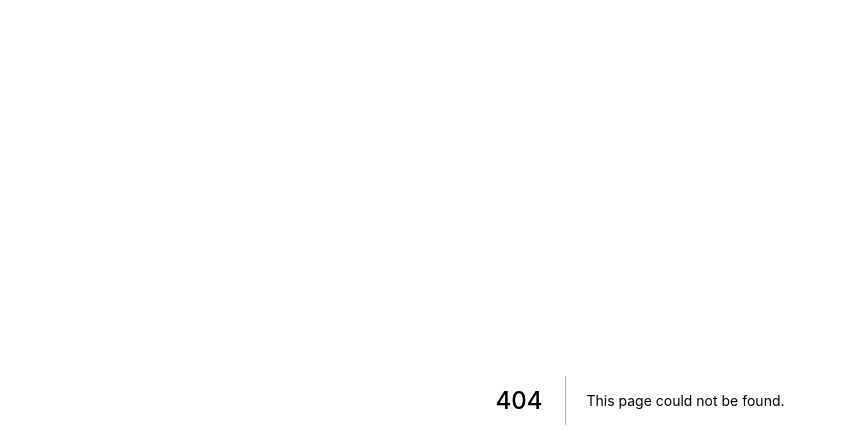
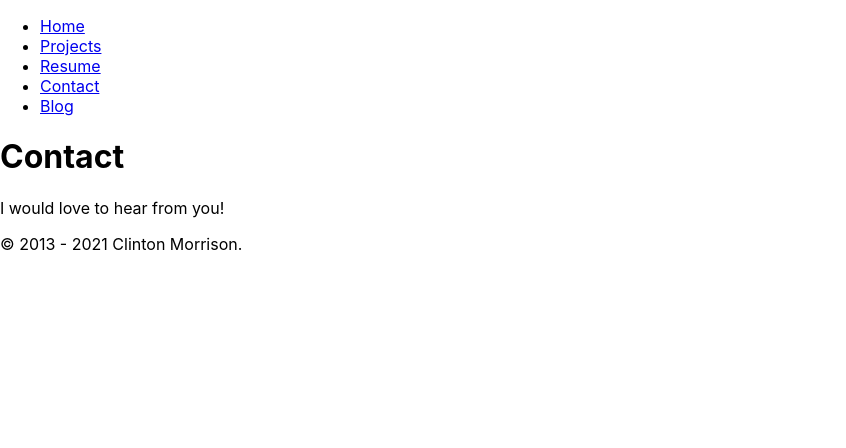
Before and after one commit to ClintonMorrison/personal-website, a Next.js app: page /contact in a window 1280 px wide. Before the commit this address had no page. Shown: the top 448 px of the page, without its empty margins (0-846 px from the left). Built offline with nearby package versions, Linux system fonts and the light colour scheme.

Commit message:
add some pages

```diff
--- /dev/null
+++ b/pages/contact.js
@@ -0,0 +1,9 @@
+import Page from 'components/layout/page'
+
+export default function Contact() {
+  return (
+    <Page title="Contact" description="...">
+      <p>I would love to hear from you!</p>
+    </Page>
+  )
+}
```
Also changed, not shown: pages/blog.js (added, +9 -0 lines), pages/projects.js (added, +9 -0 lines), pages/resume.js (added, +9 -0 lines), components/common/link.js (renamed from components/link.js).
